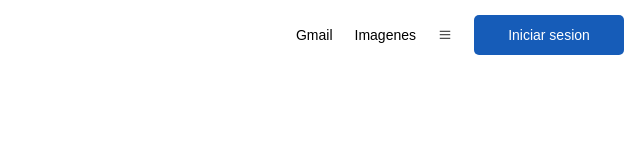
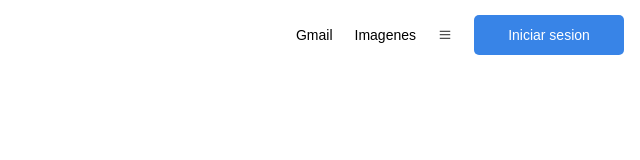
Before and after one commit to isaaczid/cloneGoogle, a plain HTML site: page index.html in a window 1280 px wide. In both pictures the pointer is over the link "Iniciar sesion". Shown: the whole page, without its empty margins (640-1280 px from the left). Drawn offline with nearby package versions, Linux system fonts and the light colour scheme.

Commit message:
Cambio al color del boton en HOVER

```diff
--- a/css/estilos.css
+++ b/css/estilos.css
@@ -42,7 +42,7 @@ a{
     color: white;
 }
 .boton:hover{
-    background-color: #165cb8;;
+    background-color: #3884e7;;
 }
 
 /*Estilos header*/
```
